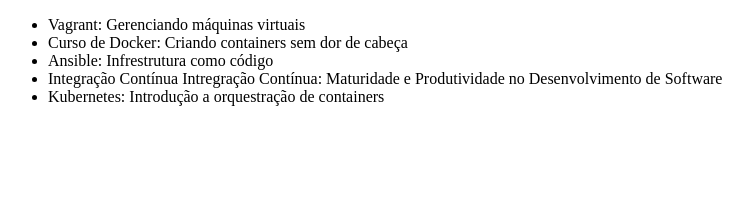
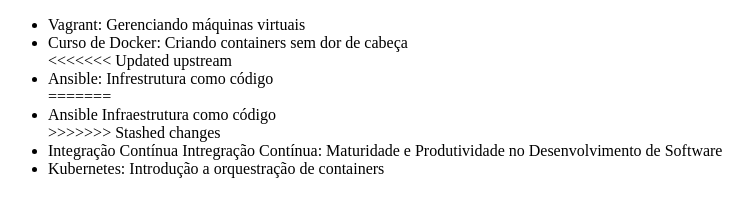
Before and after one commit to thiagodantas026/github-course, a plain HTML site: page index.html in a window 1280 px wide. Shown: the whole page, without its empty margins (0-753 px from the left). Drawn offline with Linux system fonts and the light colour scheme.

Commit message:
Alterando nome do curso de Ansible

```diff
--- a/index.html
+++ b/index.html
@@ -8,7 +8,11 @@
     <ul>
         <li>Vagrant: Gerenciando máquinas virtuais</li>
         <li> Curso de Docker: Criando containers sem dor de cabeça</li>
+<<<<<<< Updated upstream
         <li>Ansible: Infrestrutura como código</li>
+=======
+        <li>Ansible Infraestrutura como código</li>
+>>>>>>> Stashed changes
         <li>Integração Contínua Intregração Contínua: Maturidade e Produtividade no Desenvolvimento de Software</li>
         <li>Kubernetes: Introdução a orquestração de containers</li>
     </ul>
```
